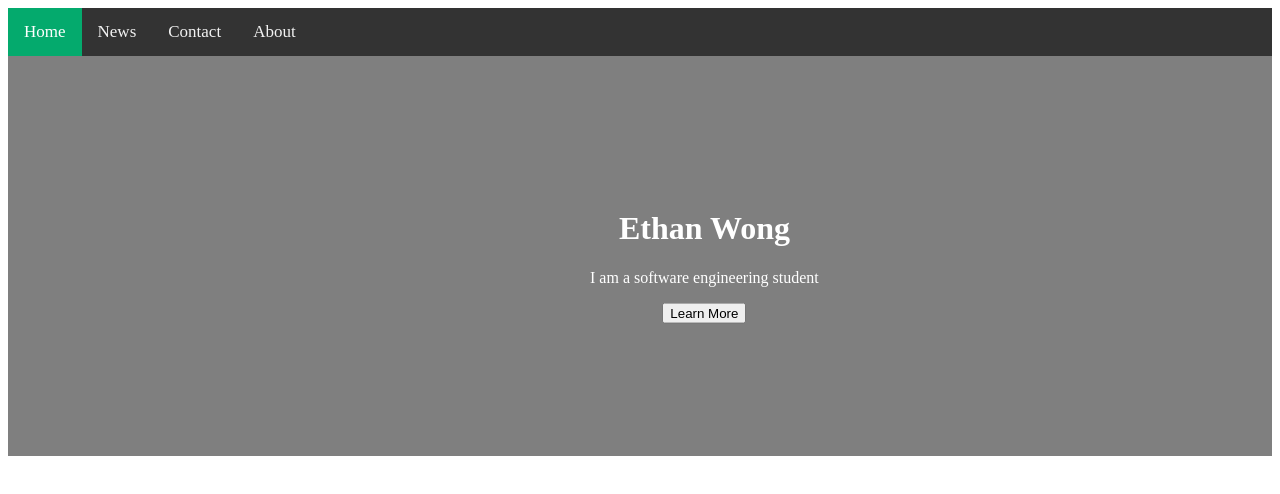
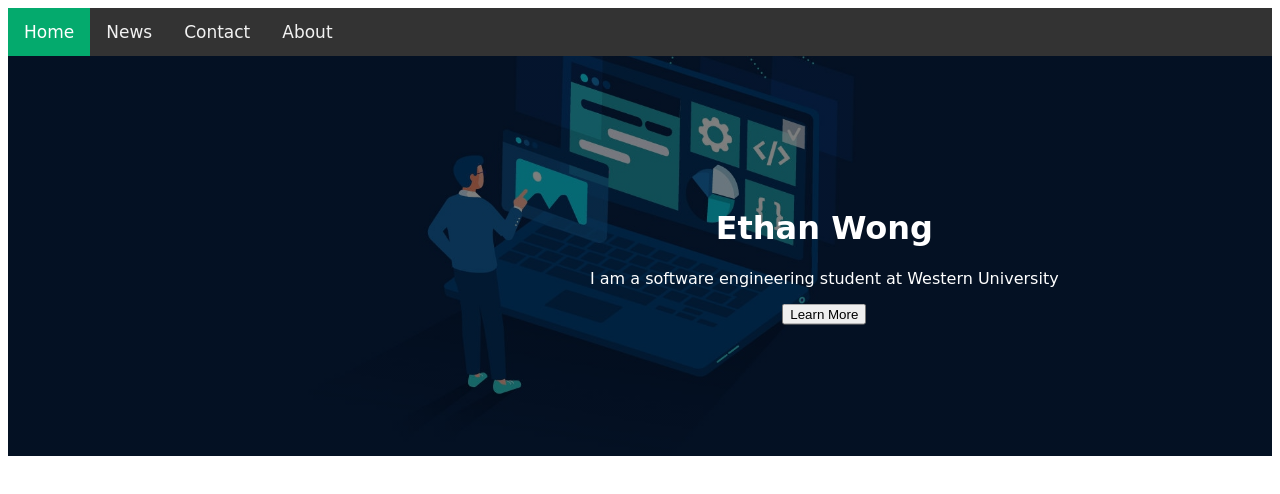
Before and after one commit to ewong425/fa22-2202a-tut1, a plain HTML site: page index.html in a window 1280 px wide. Drawn offline with Linux system fonts and the light colour scheme.

Commit message:
added stuff

```diff
--- a/index.html
+++ b/index.html
@@ -6,12 +6,12 @@
   		<a class="active" href="#home">Home</a>
   		<a href="#news">News</a>
   		<a href="#contact">Contact</a>
-  		<a href="#about">About</a>
+  		<a href="about.html">About</a>
 	</div>
 	<div class="hero-image">
 		<div class="hero-text">
 			<h1>Ethan Wong</h1>
-			<p>I am a software engineering student</p>
+			<p>I am a software engineering student at Western University</p>
 			<button>Learn More</button>
 		</div>
 	</div>
--- a/style.css
+++ b/style.css
@@ -20,9 +20,10 @@
 		}
 		body, html {
 			height:  100%;
+			font-family: cursive;
 		}
 		.hero-image {
-			background-image: linear-gradient(rgba(0,0,0,0.5), rgba(0,0,0,0.5)), url("photographer.jpg");
+			background-image: linear-gradient(rgba(0,0,0,0.5), rgba(0,0,0,0.5)), url("software.jpg");
 
 			height: 50%;
 
```
Also changed, not shown: about.html (added, +7 -0 lines), software.jpg (added).
